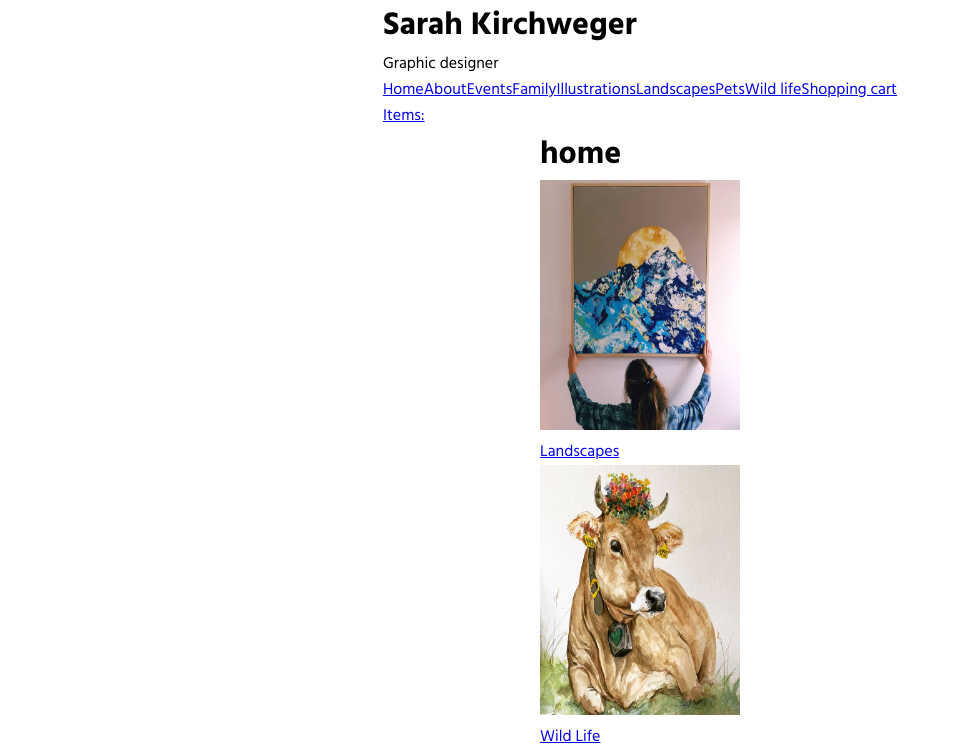
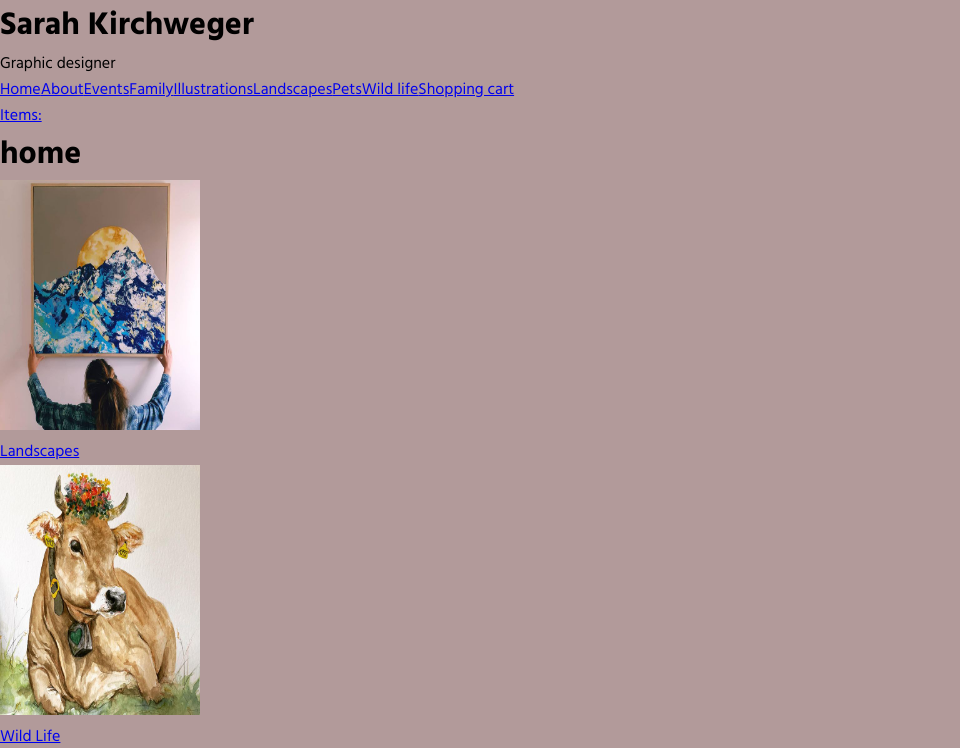
Before and after one commit to Gilsabo/nejxt.js-ecommerce-store, a Next.js app: page / in a window 1280 px wide. Shown: the top 748 px of the page, without its empty margins (0-960 px from the left). Built offline with nearby package versions, Linux system fonts and the light colour scheme; no server answers.

Commit message:
Add color backgorund and seperate html body for organization

```diff
--- a/app/globals.css
+++ b/app/globals.css
@@ -8,13 +8,14 @@
   margin: 0;
 }
 
-html,
-body {
+html {
   width: 100vw;
   overflow-x: hidden;
-  display: flex;
-  flex-direction: column;
-  justify-content: center;
-  align-items: center;
+}
+
+body {
   font-family: 'Hind', sans-serif;
+  background-color: #b29a9a;
+  margin: 0; /* Remove default margin */
+  padding: 0; /* Remove default padding */
 }
```
